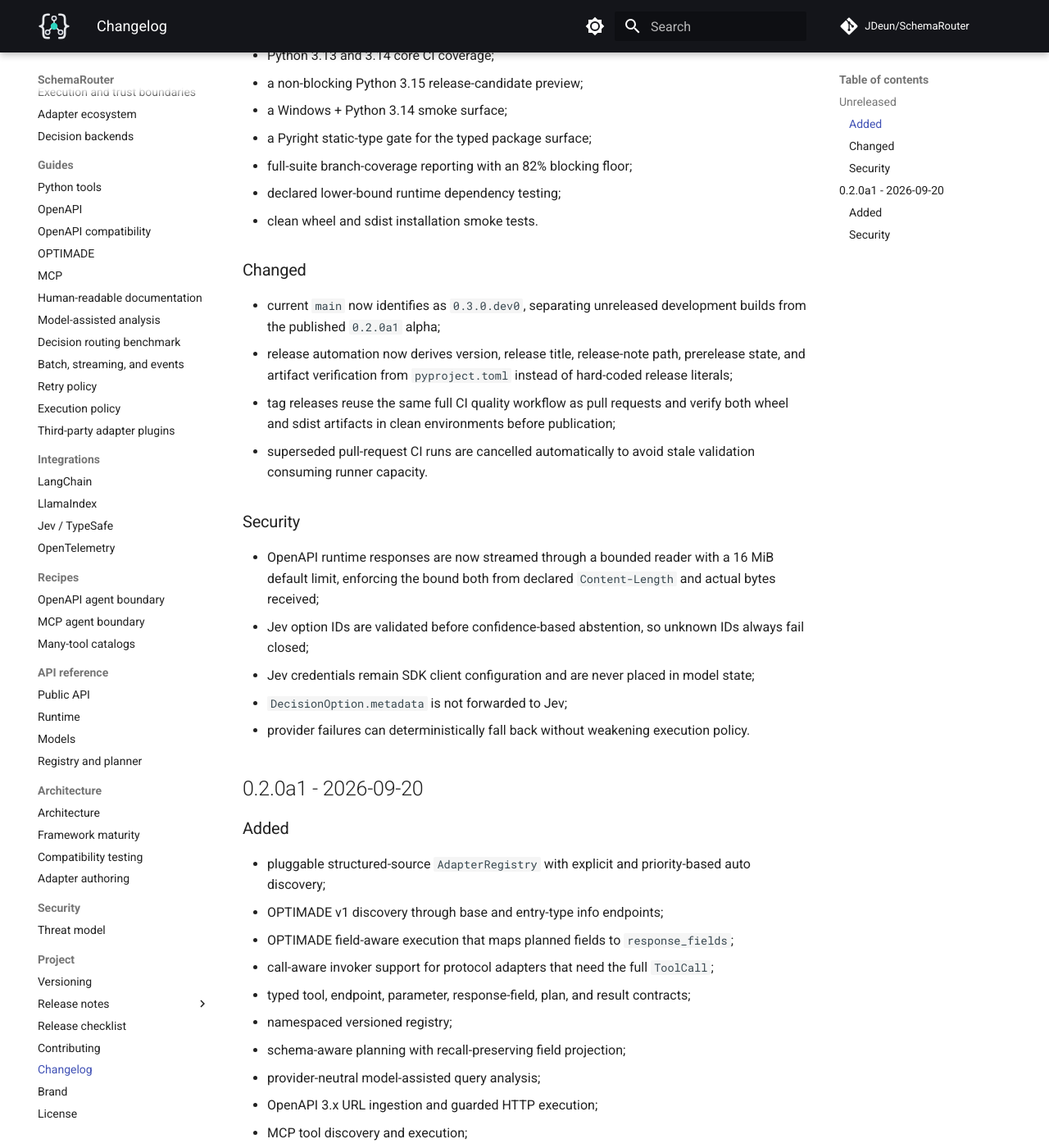
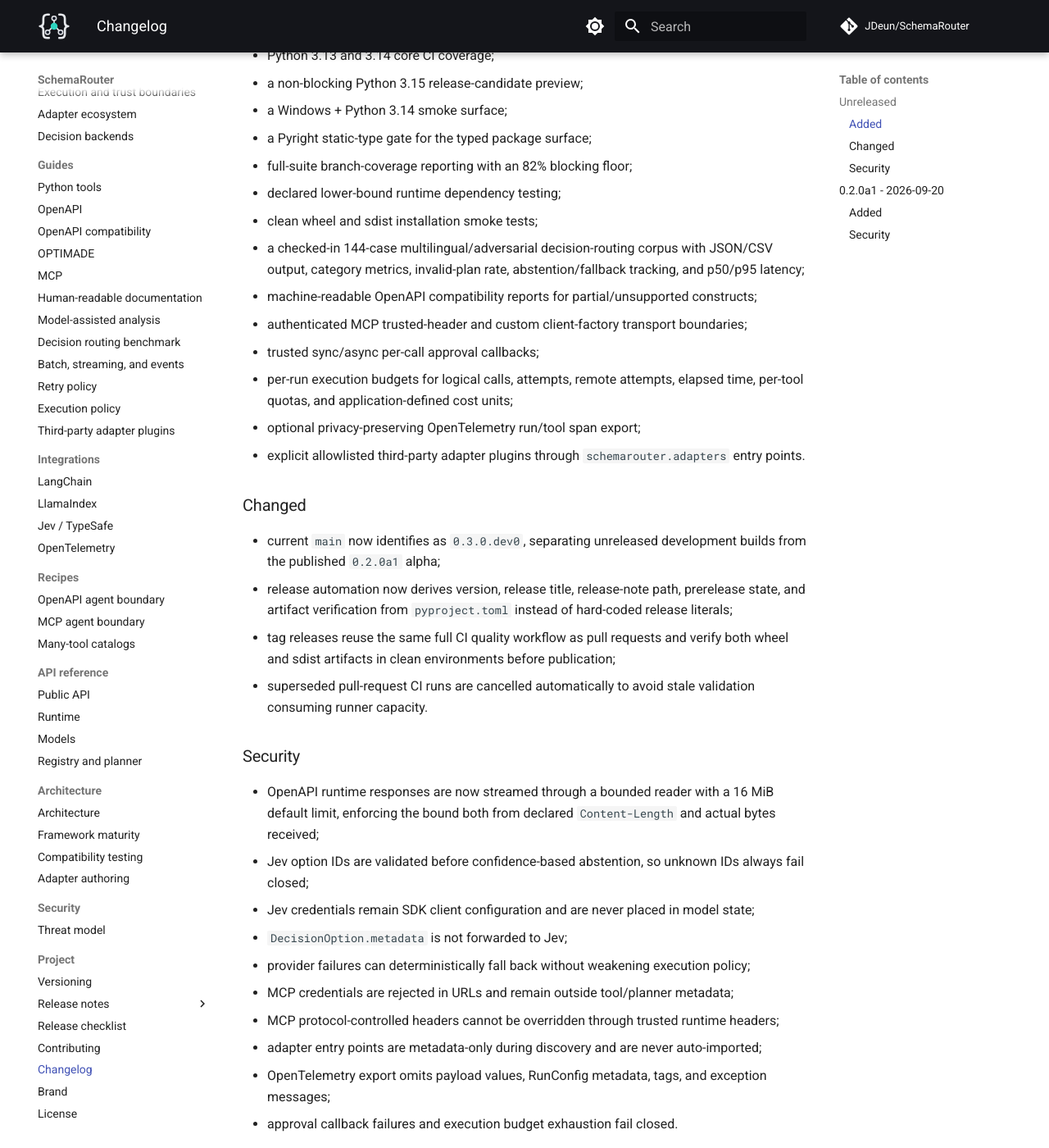
Before and after one commit to JDeun/SchemaRouter, an MkDocs documentation site: the page built from docs/changelog.md, in a window 1280 px wide and 1400 px high, scrolled down 631 px. Shown: the whole window at 82% size. Built offline with MkDocs 1.6.1 and Material for MkDocs 9.7.7, drawn with Linux system fonts in a browser that asks for light colours; comment, search, counter and statistics services are not loaded.

Commit message:
docs: record production maturity feature suite

```diff
--- a/docs/changelog.md
+++ b/docs/changelog.md
@@ -23,7 +23,16 @@ The project is pre-1.0 and follows the compatibility rules in
 - a Pyright static-type gate for the typed package surface;
 - full-suite branch-coverage reporting with an 82% blocking floor;
 - declared lower-bound runtime dependency testing;
-- clean wheel and sdist installation smoke tests.
+- clean wheel and sdist installation smoke tests;
+- a checked-in 144-case multilingual/adversarial decision-routing corpus with JSON/CSV output,
+  category metrics, invalid-plan rate, abstention/fallback tracking, and p50/p95 latency;
+- machine-readable OpenAPI compatibility reports for partial/unsupported constructs;
+- authenticated MCP trusted-header and custom client-factory transport boundaries;
+- trusted sync/async per-call approval callbacks;
+- per-run execution budgets for logical calls, attempts, remote attempts, elapsed time, per-tool
+  quotas, and application-defined cost units;
+- optional privacy-preserving OpenTelemetry run/tool span export;
+- explicit allowlisted third-party adapter plugins through `schemarouter.adapters` entry points.
 
 ### Changed
 
@@ -44,7 +53,12 @@ The project is pre-1.0 and follows the compatibility rules in
   closed;
 - Jev credentials remain SDK client configuration and are never placed in model state;
 - `DecisionOption.metadata` is not forwarded to Jev;
-- provider failures can deterministically fall back without weakening execution policy.
+- provider failures can deterministically fall back without weakening execution policy;
+- MCP credentials are rejected in URLs and remain outside tool/planner metadata;
+- MCP protocol-controlled headers cannot be overridden through trusted runtime headers;
+- adapter entry points are metadata-only during discovery and are never auto-imported;
+- OpenTelemetry export omits payload values, RunConfig metadata, tags, and exception messages;
+- approval callback failures and execution budget exhaustion fail closed.
 
 ## 0.2.0a1 - 2026-09-20
 
```
